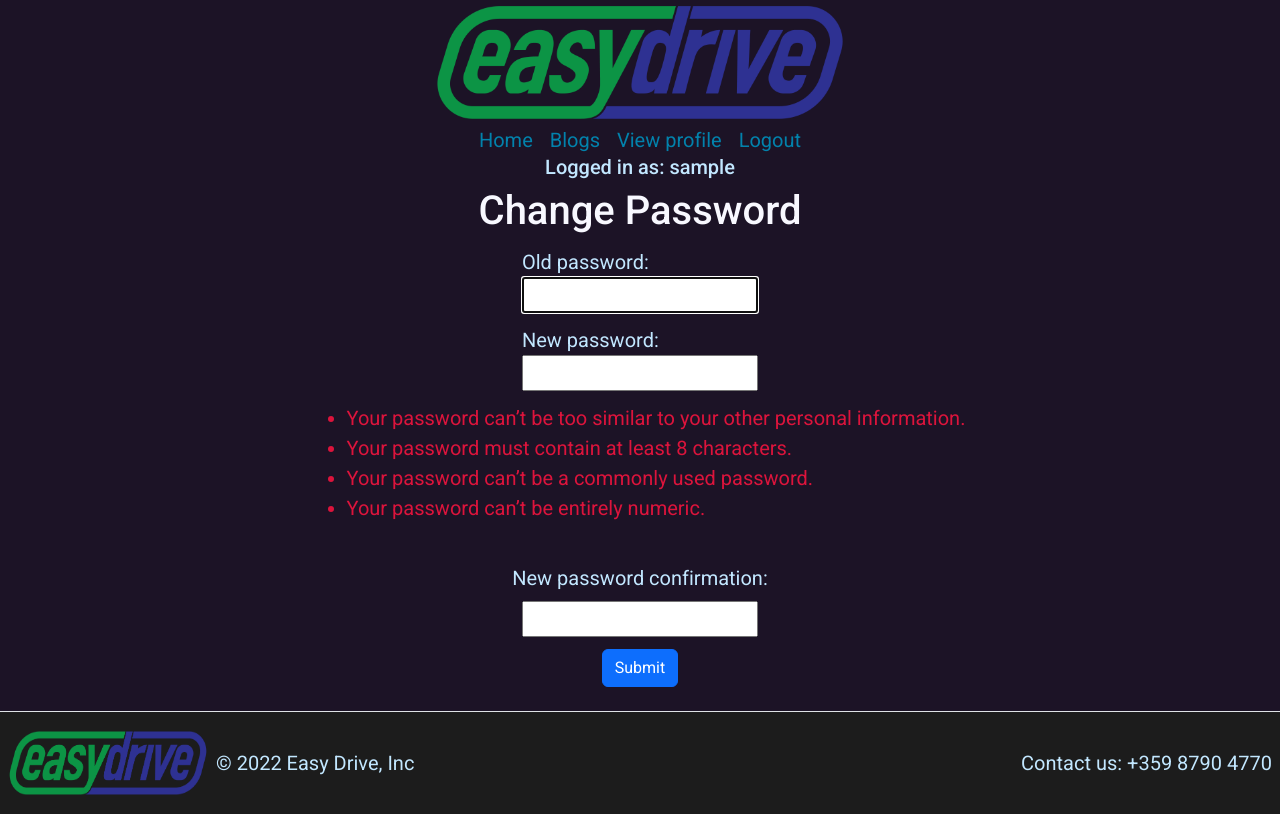
After one commit to g-fudulov/final_exam, a Django app: page /profile/password-change/1/ in a window 1280 px wide. The commit adds this page. Run offline with Django 4.2, Linux system fonts and the light colour scheme; a user stored in the database is signed in; tables that the repository leaves empty hold one stand-in row (values such as "Sample post").

Commit message:
Added passwor change view and template

```diff
--- a/final_exam/easy_drive/urls.py
+++ b/final_exam/easy_drive/urls.py
@@ -29,6 +29,7 @@
         path('details/<int:pk>/', views.ProfileDetails.as_view(), name='details_profile'),
         path('edit/<int:pk>/', views.EditProfile.as_view(), name="edit_profile"),
         path("username/edit/<int:pk>/", views.EditUsername.as_view(), name='edit_username'),
+        path("password-change/<int:user_pk>/", views.ChangePassword.as_view(), name='change_password'),
         path("delete/<int:pk>/", views.DeleteUser.as_view(), name="delete_user")
     ])),
 
--- a/final_exam/easy_drive/views.py
+++ b/final_exam/easy_drive/views.py
@@ -65,7 +65,7 @@
     fields = ['username']
 
     def get_success_url(self):
-        return reverse_lazy('details_profile', kwargs={'pk': self.get_object().pk})
+        return reverse_lazy('details_profile', kwargs={'pk': self.get_object().profile.pk})
 
     def get_object(self, queryset=None):
         pk = self.kwargs['pk']
@@ -95,6 +95,29 @@
 
     def handle_no_permission(self):
         return super().handle_no_permission(message="You do not have permission to delete this profile!")
+
+
+class ChangePassword(ErrorMixin, LoginRequiredMixin, UserPassesTestMixin, auth_views.PasswordChangeView):
+    template_name = 'user/change_password.html'
+    model = UserModel
+
+    def get_success_url(self):
+        return reverse_lazy('details_profile', kwargs={'pk': self.get_object().profile.pk})
+
+    def get_context_data(self, **kwargs):
+        context = super().get_context_data(**kwargs)
+        context['user'] = self.get_object()
+        return context
+
+    def get_object(self):
+        pk = self.kwargs['user_pk']
+        return get_object_or_404(UserModel, pk=pk)
+
+    def test_func(self):
+        return self.request.user.pk == self.get_object().pk
+
+    def handle_no_permission(self):
+        return super().handle_no_permission(message="You do not have permission to change this password!")
 
 
 """Profile Views"""
@@ -257,7 +280,8 @@
         context['author_user'] = UserModel.objects.filter(pk=context['author_profile'].user_id).first()
         context['all_likes'] = my_models.Like.objects.filter(blog_id=self.get_object().pk).count()
         if self.request.user.is_authenticated:
-            context['like_instance'] = my_models.Like.objects.filter(blog_id=self.get_object().pk, owner_id=self.request.user.profile.pk).first()
+            context['like_instance'] = my_models.Like.objects.filter(blog_id=self.get_object().pk,
+                                                                     owner_id=self.request.user.profile.pk).first()
         return context
 
 
--- a/final_exam/settings.py
+++ b/final_exam/settings.py
@@ -25,7 +25,7 @@
 SECRET_KEY = 'django-insecure-+adteb@(d3gu7myz!-b9m&xu+!omif3p_@6y%r_nu83)+asdzn'
 
 # SECURITY WARNING: don't run with debug turned on in production!
-DEBUG = False
+DEBUG = True
 
 ALLOWED_HOSTS = ['127.0.0.1', 'localhost']
 
--- /dev/null
+++ b/templates/user/change_password.html
@@ -0,0 +1,16 @@
+{% extends 'base.html' %}
+{% block page_content %}
+    <div class="my form wrapper">
+        <h1 style="color: ghostwhite;">Change Password</h1>
+        <form method="post" action="{% url 'change_password' user.pk %}">
+            {% csrf_token %}
+                <div class="my elements-form wrapper">
+                    {{ form.as_p }}
+                </div>
+                <input type="hidden" name="next" value="{{ next }}">
+                <div class="my elements-form wrapper">
+                    <button type="submit" class="btn btn-primary" style="margin-top: 12px">Submit</button>
+                </div>
+            </form>
+    </div>
+{% endblock %}
--- a/templates/user/details.html
+++ b/templates/user/details.html
@@ -25,6 +25,7 @@
                 {% if object.user_id is request.user.pk %}
                     <a href="{% url 'edit_profile' object.pk %}" class="btn btn-primary">Edit Profile</a>
                     <a href="{% url 'edit_username' ad_owner_user.pk %}" class="btn btn-primary">Edit Username</a>
+                    <a href="{% url 'change_password' ad_owner_user.pk %}" class="btn btn-primary">Change Password</a>
                     <a href="{% url 'delete_user' ad_owner_user.pk %}" class="btn btn-primary">Delete Profile</a>
                 {% endif %}
             </div>
```
